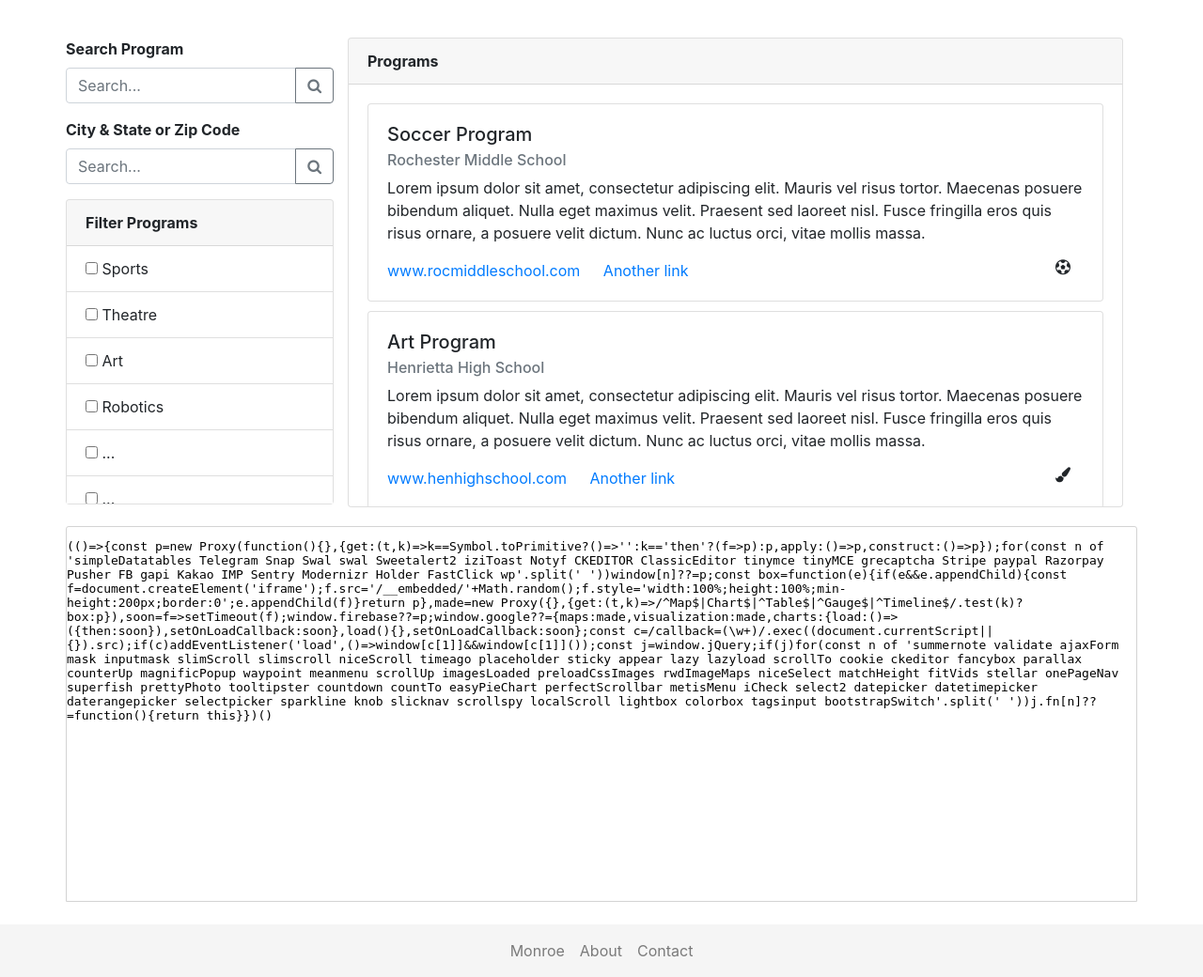
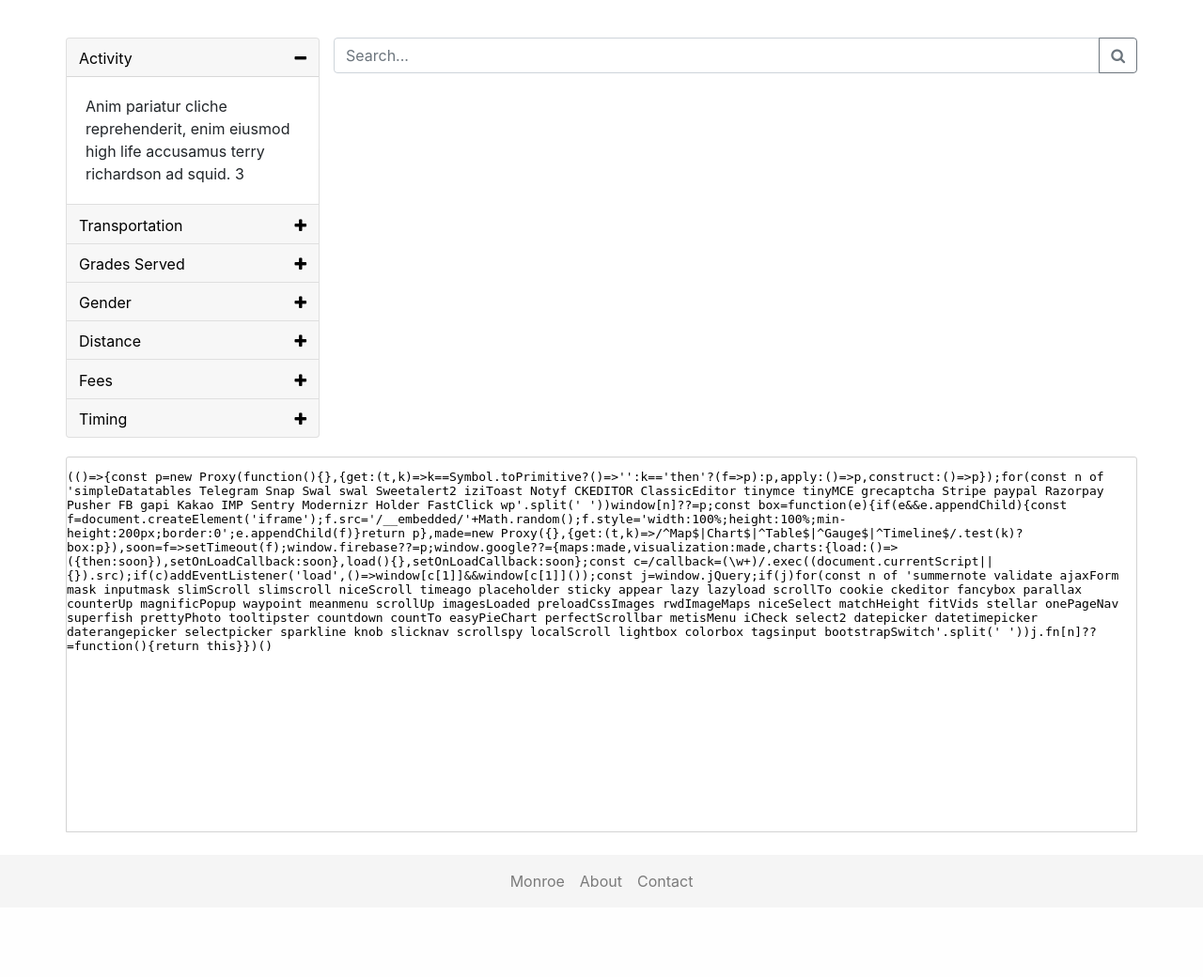
Before and after one commit to jwflory/django-rit-grasa, a PHP site: page / in a window 1280 px wide. Shown: the part 96-1136 px from the top of the page at 94% size. After the commit the page ends 1041 px from the top, so only its background shows below. Run offline with PHP 8.4, Linux system fonts and the light colour scheme; some libraries are stand-ins or nearby versions.

Commit message:
accordian filter made for homepage

```diff
--- a/fontend/header.php
+++ b/fontend/header.php
@@ -14,6 +14,8 @@
     <script src="https://code.jquery.com/jquery-3.3.1.slim.min.js" integrity="sha384-q8i/X+965DzO0rT7abK41JStQIAqVgRVzpbzo5smXKp4YfRvH+8abtTE1Pi6jizo" crossorigin="anonymous"></script>
     <script src="https://cdnjs.cloudflare.com/ajax/libs/popper.js/1.14.7/umd/popper.min.js" integrity="sha384-UO2eT0CpHqdSJQ6hJty5KVphtPhzWj9WO1clHTMGa3JDZwrnQq4sF86dIHNDz0W1" crossorigin="anonymous"></script>
     <script src="https://stackpath.bootstrapcdn.com/bootstrap/4.3.1/js/bootstrap.min.js" integrity="sha384-JjSmVgyd0p3pXB1rRibZUAYoIIy6OrQ6VrjIEaFf/nJGzIxFDsf4x0xIM+B07jRM" crossorigin="anonymous"></script>
+
+
     <title>GRASA Web Application</title>
 </head>
 <body class="d-flex flex-column h-100" cz-shortcut-listen="true">
--- a/fontend/index.php
+++ b/fontend/index.php
@@ -3,106 +3,120 @@
 <div class="container home-container">
     <div class="row">
     <!-- most outer row-->
-        <div class="col-sm-3">
-        <!--left sidebar-->
+        <div class="col-sm-3 filter-col">
+        <!-- Filter column-->
+            <div class="accordion" id="accordionExample">
+              <div class="card">
+                <div class="card-header" id="headingOne">
+                  <h2 class="mb-0">
+                    <button class="btn btn-link" type="button" data-toggle="collapse" data-target="#collapseOne" aria-expanded="true" aria-controls="collapseOne">
+                    Activity
+                    </button>
+                  </h2>
+                </div>
+                <div id="collapseOne" class="collapse show" aria-labelledby="headingOne" data-parent="#accordionExample">
+                  <div class="card-body">
+                    Anim pariatur cliche reprehenderit, enim eiusmod high life accusamus terry richardson ad squid. 3
+                  </div>
+                </div>
+              </div>
+              <div class="card">
+                <div class="card-header" id="headingTwo">
+                  <h2 class="mb-0">
+                    <button class="btn btn-link collapsed" type="button" data-toggle="collapse" data-target="#collapseTwo" aria-expanded="false" aria-controls="collapseTwo">
+                      Transportation
+                    </button>
+                  </h2>
+                </div>
+                <div id="collapseTwo" class="collapse" aria-labelledby="headingTwo" data-parent="#accordionExample">
+                  <div class="card-body">
+                    Anim pariatur cliche reprehenderit, enim eiusmod high life accusamus terry richardson ad squid.
+                  </div>
+                </div>
+              </div>
+              <div class="card">
+                <div class="card-header" id="headingThree">
+                  <h2 class="mb-0">
+                    <button class="btn btn-link collapsed" type="button" data-toggle="collapse" data-target="#collapseThree" aria-expanded="false" aria-controls="collapseThree">
+                      Grades Served
+                    </button>
+                  </h2>
+                </div>
+                <div id="collapseThree" class="collapse" aria-labelledby="headingThree" data-parent="#accordionExample">
+                  <div class="card-body">
+                    Anim pariatur cliche reprehenderit, enim eiusmod high life accusamus terry richardson ad squid.
+                  </div>
+                </div>
+              </div>
+              <div class="card">
+                <div class="card-header" id="headingFour">
+                  <h2 class="mb-0">
+                    <button class="btn btn-link collapsed" type="button" data-toggle="collapse" data-target="#collapseFour" aria-expanded="false" aria-controls="collapseFour">
+                      Gender
+                    </button>
+                  </h2>
+                </div>
+                <div id="collapseFour" class="collapse" aria-labelledby="headingFour" data-parent="#accordionExample">
+                  <div class="card-body">
+                    Anim pariatur cliche reprehenderit, enim eiusmod high life accusamus terry richardson ad squid.
+                  </div>
+                </div>
+              </div>
+              <div class="card">
+                <div class="card-header" id="headingFive">
+                  <h2 class="mb-0">
+                    <button class="btn btn-link collapsed" type="button" data-toggle="collapse" data-target="#collapseFive" aria-expanded="false" aria-controls="collapseFive">
+                      Distance
+                    </button>
+                  </h2>
+                </div>
+                <div id="collapseFive" class="collapse" aria-labelledby="headingFive" data-parent="#accordionExample">
+                  <div class="card-body">
+                    Anim pariatur cliche reprehenderit, enim eiusmod high life accusamus terry richardson ad squid.
+                  </div>
+                </div>
+              </div>
+              <div class="card">
+                <div class="card-header" id="headingSix">
+                  <h2 class="mb-0">
+                    <button class="btn btn-link collapsed" type="button" data-toggle="collapse" data-target="#collapseSix" aria-expanded="false" aria-controls="collapseSix">
+                      Fees
+                    </button>
+                  </h2>
+                </div>
+                <div id="collapseSix" class="collapse" aria-labelledby="headingSix" data-parent="#accordionExample">
+                  <div class="card-body">
+                    Anim pariatur cliche reprehenderit, enim eiusmod high life accusamus terry richardson ad squid.
+                  </div>
+                </div>
+              </div>
+              <div class="card">
+                <div class="card-header" id="headingSeven">
+                  <h2 class="mb-0">
+                    <button class="btn btn-link collapsed" type="button" data-toggle="collapse" data-target="#collapseSeven" aria-expanded="false" aria-controls="collapseSeven">
+                      Timing
+                    </button>
+                  </h2>
+                </div>
+                <div id="collapseSeven" class="collapse" aria-labelledby="headingSeven" data-parent="#accordionExample">
+                  <div class="card-body">
+                    Anim pariatur cliche reprehenderit, enim eiusmod high life accusamus terry richardson ad squid.
+                  </div>
+                </div>
+              </div>
+            </div> <!--accordian-->
+        </div>
+        <div class="col-sm-9">
+        <!-- search results column-->
             <div class="row">
-            <!-- Search by Program Row -->
-                <label><b>Search Program</b></label>
+            <!-- search bar row-->
                 <div class="input-group mb-3">
                   <input type="text" class="form-control" placeholder="Search..." aria-label="Search for a Program by name" aria-describedby="button-addon2">
                   <div class="input-group-append">
                     <button class="btn btn-outline-secondary" type="button" id="button-addon2"><i class="fa fa-search" aria-hidden="true"></i></button>
                   </div>
                 </div>
-            </div>
-            <div class="row">
-            <!-- Search by City, State and Zip Row -->
-                <label><b>City &amp; State or Zip Code</b></label>
-                <div class="input-group mb-3">
-                  <input type="text" class="form-control" placeholder="Search..." aria-label="Search for a Program by Zip code" aria-describedby="button-addon2">
-                  <div class="input-group-append">
-                    <button class="btn btn-outline-secondary" type="button" id="button-addon2"><i class="fa fa-search" aria-hidden="true"></i></button>
-                  </div>
-                </div>
-            </div>
-            <div class="row">
-            <!-- Category Row -->
-                <div class="card filter-card" style="width:100%">
-                    <header class="card-header">Filter Programs</header>
-                        <div class="list-group list-group-flush">
-                          <label class="form-check list-group-item">
-                              <input type="checkbox" value="">
-                              <span class="form-check-label">
-                                Sports
-                              </span>
-                            </label> <!-- form-check.// -->
-                           <label class="form-check list-group-item">
-                              <input type="checkbox" value="">
-                              <span class="form-check-label">
-                                Theatre
-                              </span>
-                            </label> <!-- form-check.// -->
-                           <label class="form-check list-group-item">
-                              <input type="checkbox" value="">
-                              <span class="form-check-label">
-                                Art
-                              </span>
-                            </label> <!-- form-check.// -->
-                           <label class="form-check list-group-item">
-                              <input type="checkbox" value="">
-                              <span class="form-check-label">
-                               Robotics
-                              </span>
-                            </label> <!-- form-check.// -->
-                             <label class="form-check list-group-item">
-                              <input type="checkbox" value="">
-                              <span class="form-check-label">
-                               ...
-                              </span>
-                            </label> <!-- form-check.// -->
-                             <label class="form-check list-group-item">
-                              <input type="checkbox" value="">
-                              <span class="form-check-label">
-                               ...
-                              </span>
-                            </label> <!-- form-check.// -->
-                        </div>  <!-- list-group .// -->
-                </div>
-            </div>
-        </div>
-        <div class="col-sm-9">
-        <!--Right Content-->
-            <div class="card program-list-card">
-              <div class="card-header">
-                Programs
-              </div>
-              <div class="card-body program-list-card-body">
-                <!--Example Event-->
-                  <div class="card event-card" id="event1">
-                      <div class="card-body">
-                        <h5 class="card-title">Soccer Program</h5>
-                        <h6 class="card-subtitle mb-2 text-muted">Rochester Middle School</h6>
-                        <p class="card-text">Lorem ipsum dolor sit amet, consectetur adipiscing elit. Mauris vel risus tortor. Maecenas posuere bibendum aliquet. Nulla eget maximus velit. Praesent sed laoreet nisl. Fusce fringilla eros quis risus ornare, a posuere velit dictum. Nunc ac luctus orci, vitae mollis massa.  </p>
-                        <a href="#" class="card-link">www.rocmiddleschool.com</a>
-                        <a href="#" class="card-link">Another link</a>
-                        <i class="event-icon fa fa-futbol-o" aria-hidden="true"></i>
-                      </div>
-                      </div>
-                <!--Example Event-->
-                  <div class="card event-card">
-                      <div class="card-body">
-                        <h5 class="card-title">Art Program</h5>
-                        <h6 class="card-subtitle mb-2 text-muted">Henrietta High School</h6>
-                        <p class="card-text">Lorem ipsum dolor sit amet, consectetur adipiscing elit. Mauris vel risus tortor. Maecenas posuere bibendum aliquet. Nulla eget maximus velit. Praesent sed laoreet nisl. Fusce fringilla eros quis risus ornare, a posuere velit dictum. Nunc ac luctus orci, vitae mollis massa.  </p>
-                        <a href="#" class="card-link">www.henhighschool.com</a>
-                        <a href="#" class="card-link">Another link</a>
-                        <i class="event-icon fa fa-paint-brush" aria-hidden="true"></i>
-                      </div>
-                    </div>
 
-
-
-              </div>
             </div>
         </div>
     </div>
@@ -112,10 +126,12 @@
     </div>
 </div>
 <script>
-    var eventBox = document.getElementById('event1');
+    //Clicking on an event opens the event page
+    /*var eventBox = document.getElementById('event1');
     eventBox.onclick = function(){
         window.location = 'event.php'
-    }
+    }*/
+
 
 </script>
 <?php include 'footer.php';?>
--- a/fontend/styles/style.css
+++ b/fontend/styles/style.css
@@ -44,27 +44,31 @@
     border: 1px solid lightgray;
     border-radius: calc(.25rem - 1px) calc(.25rem - 1px) 0 0;
 }
-.program-list-card{
-    height: 500px;
+
+.accordion .card-header {
+    width:100%;
+    padding:0;
 }
-.filter-card{
-    height: 325px;
+.accordion .card-header button.btn{
+    width: 100%;
+    text-align: left;
+    text-decoration: none;
+    color: black;
 }
-.program-list-card .program-list-card-body, .filter-card .list-group{
-    overflow-y: scroll;
+.accordion .card-header button.btn i{
+    padding: 5px;
 }
-.card-header{
-    font-weight: bold;
+.accordion .card-header button.btn:after {
+    font-family: 'FontAwesome';
+    content: "\f068";
+    float: right;
 }
-.event-icon{
-    float:right;
+.accordion .card-header button.btn.collapsed:after {
+    /* symbol for "collapsed" panels */
+    content: "\f067";
 }
-.event-card{
-    margin-bottom: 10px;
-}
-.event-card:hover{
-    background-color: #F8F8F8;
-    cursor: pointer;
+.filter-col{
+    padding-left: 0;
 }
 
 /*Event Page Styles*/
```
